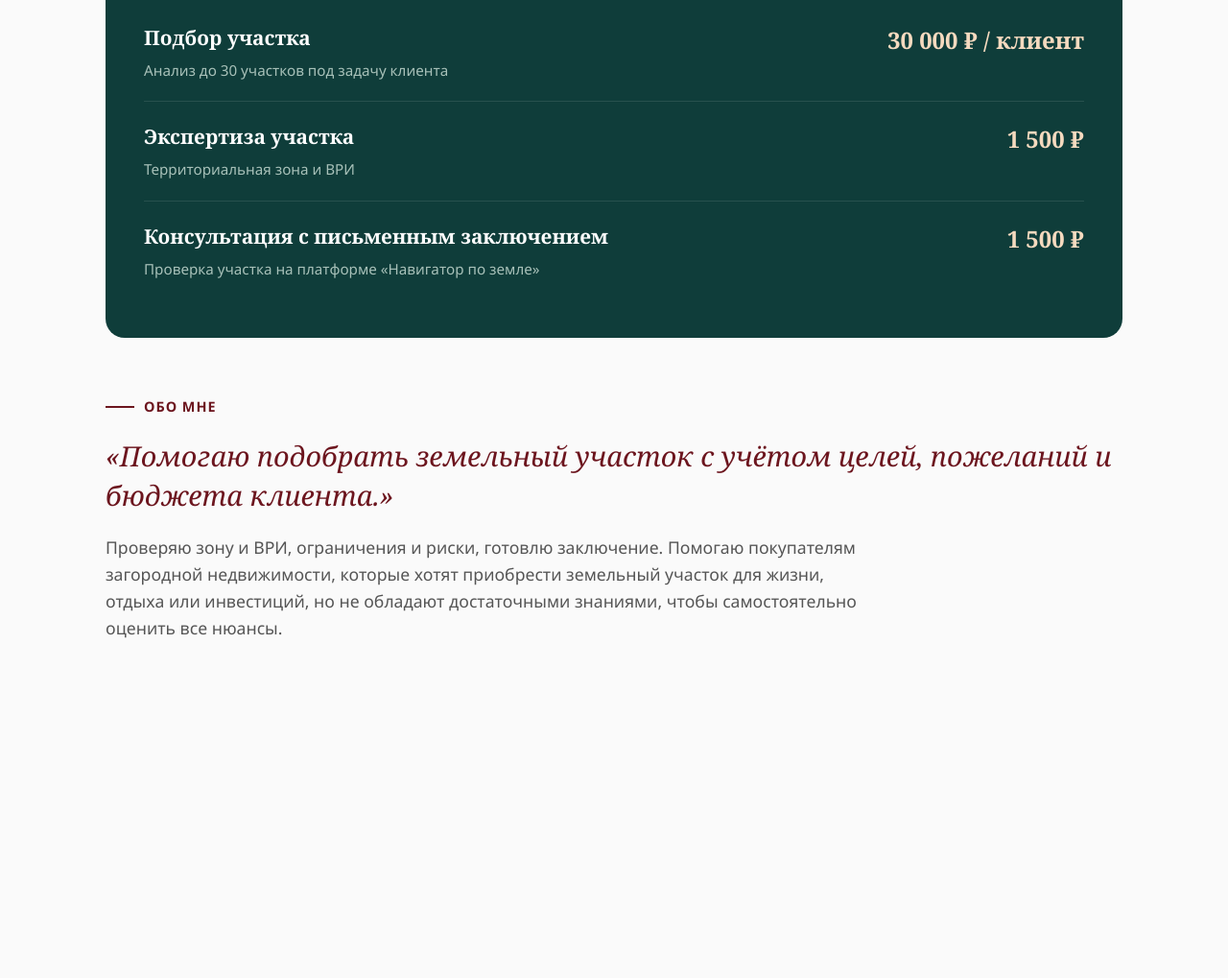
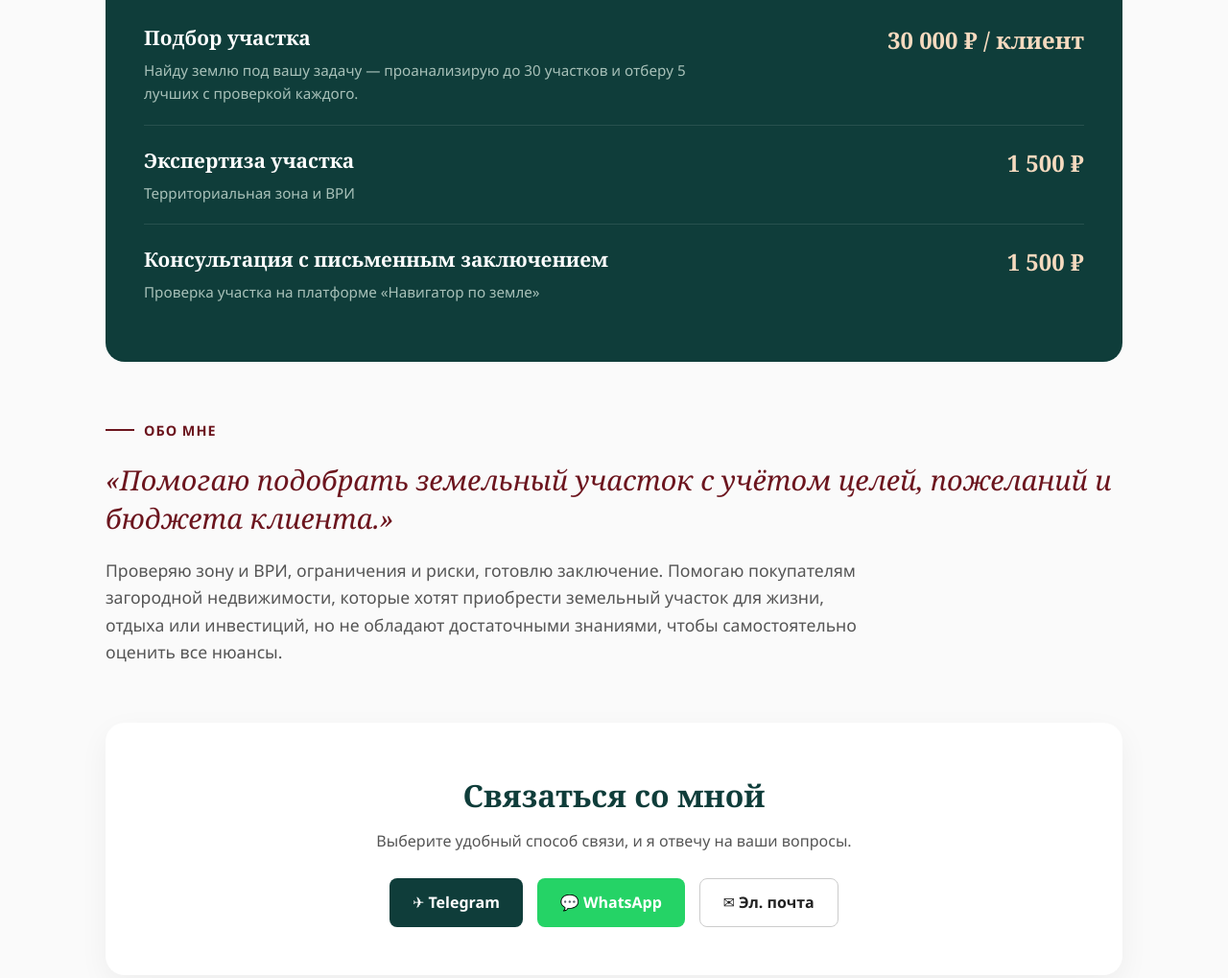
Before and after one commit to ganzhurl/vizitka, a plain HTML site: page index.html in a window 1280 px wide. Shown: the part 1554-2573 px from the top of the page at 96% size. Before the commit the page ends 2323 px from the top, so only its background shows below. Drawn offline with Linux system fonts and the light colour scheme.

Commit message:
Update index.html

```diff
--- a/index.html
+++ b/index.html
@@ -13,6 +13,7 @@
             --bg-light: #FAFAFA;
             --text-dark: #222222;
             --text-light: #555555;
+            --whatsapp-green: #25D366;
         }
 
         * {
@@ -86,7 +87,6 @@
             line-height: 1.1;
         }
 
-        /* Стиль для курсива */
         .hero-subtitle {
             font-family: 'Georgia', serif;
             font-style: italic;
@@ -142,11 +142,19 @@
             background-color: #f0f0f0;
         }
 
+        .btn-whatsapp {
+            background-color: var(--whatsapp-green);
+            color: white;
+        }
+        .btn-whatsapp:hover {
+            background-color: #1da851;
+        }
+
         /* =========================================
            2. ВТОРОЙ БЛОК (Достижения)
            ========================================= */
         .badges-section {
-            margin-bottom: 50px; /* Отступ снизу до следующего блока */
+            margin-bottom: 50px;
         }
 
         .badges {
@@ -192,7 +200,7 @@
         }
 
         /* =========================================
-           3. БЛОК УСЛУГ (Бордовый фон) - ИСПРАВЛЕН
+           3. БЛОК УСЛУГ (Бордовый фон)
            ========================================= */
         .services-wrapper {
             background-color: var(--bordo);
@@ -213,11 +221,10 @@
             border-radius: 12px;
             box-shadow: 0 4px 15px rgba(0,0,0,0.1);
             display: flex;
-            flex-direction: column; /* Выстраивает элементы друг под другом */
-            align-items: flex-start; /* Прижимает всё к левому краю */
+            flex-direction: column;
+            align-items: flex-start;
         }
 
-        /* Иконки теперь стоят отдельно над текстом */
         .service-icon {
             font-size: 2rem;
             margin-bottom: 15px;
@@ -307,6 +314,7 @@
         .pricing-info p {
             font-size: 0.95rem;
             color: #a8c1b9;
+            max-width: 600px;
         }
 
         .pricing-price {
@@ -359,6 +367,23 @@
         }
 
         /* =========================================
+           7. БЛОК СВЯЗИ (Внизу страницы)
+           ========================================= */
+        .contact-section {
+            background: white;
+            padding: 50px 20px;
+            border-radius: 20px;
+            box-shadow: 0 10px 30px rgba(0,0,0,0.05);
+            text-align: center;
+            margin-bottom: 40px;
+        }
+
+        .contact-section .buttons {
+            justify-content: center;
+            margin-top: 25px;
+        }
+
+        /* =========================================
            АДАПТИВНОСТЬ ДЛЯ ТЕЛЕФОНОВ
            ========================================= */
         @media (max-width: 768px) {
@@ -401,7 +426,6 @@
         <!-- 1. Первый блок: Фото слева, текст справа -->
         <section class="hero">
             <div class="hero-image">
-                <!-- Если фото не появится, проверь его название (должно быть ava.jpg) -->
                 <img src="ava.jpg" alt="Любовь" onerror="this.src='https://placehold.co/400x400/0F3D3A/F5DABF?text=Ваше+фото'">
             </div>
             <div class="hero-content">
@@ -413,7 +437,11 @@
                 <div class="buttons">
                     <a href="https://t.me/ganzhl" target="_blank" class="btn btn-primary">Проверить участок</a>
                     <a href="https://t.me/ganzhl" target="_blank" class="btn btn-secondary">Подобрать участок</a>
-                    <a href="mailto:l.ganzhur@yandex.ru" class="btn btn-secondary">✉ Отправить заявку</a>
+
+                    <!-- Кнопки связи -->
+                    <a href="https://t.me/ganzhl" target="_blank" class="btn btn-secondary">✈ Telegram</a>
+                    <!-- Ссылка на WhatsApp по твоему нику -->
+                    <a href="https://wa.me/ganzhl" target="_blank" class="btn btn-whatsapp">💬 WhatsApp</a>
                 </div>
             </div>
         </section>
@@ -439,7 +467,6 @@
         </section>
 
         <!-- 3. ЗАГОЛОВОК И БЛОК ИЗ 4 КАРТОЧЕК (Бордовый фон) -->
-        <!-- Заголовок "Что я проверяю" перенесен сюда -->
         <h2 class="section-title">Что я проверяю</h2>
 
         <section class="services-wrapper">
@@ -481,7 +508,8 @@
             <div class="pricing-item">
                 <div class="pricing-info">
                     <h3>Подбор участка</h3>
-                    <p>Анализ до 30 участков под задачу клиента</p>
+                    <!-- ОБНОВЛЕННЫЙ ТЕКСТ -->
+                    <p>Найду землю под вашу задачу — проанализирую до 30 участков и отберу 5 лучших с проверкой каждого.</p>
                 </div>
                 <div class="pricing-price">30 000 ₽ / клиент</div>
             </div>
@@ -508,6 +536,17 @@
             <p class="about-text">Проверяю зону и ВРИ, ограничения и риски, готовлю заключение. Помогаю покупателям загородной недвижимости, которые хотят приобрести земельный участок для жизни, отдыха или инвестиций, но не обладают достаточными знаниями, чтобы самостоятельно оценить все нюансы.</p>
         </section>
 
+        <!-- 7. БЛОК: Связаться со мной (В самом низу) -->
+        <section class="contact-section">
+            <h2 class="section-title" style="margin-bottom: 10px;">Связаться со мной</h2>
+            <p style="color: var(--text-light);">Выберите удобный способ связи, и я отвечу на ваши вопросы.</p>
+            <div class="buttons">
+                <a href="https://t.me/ganzhl" target="_blank" class="btn btn-primary">✈ Telegram</a>
+                <a href="https://wa.me/ganzhl" target="_blank" class="btn btn-whatsapp">💬 WhatsApp</a>
+                <a href="mailto:l.ganzhur@yandex.ru" class="btn btn-secondary">✉ Эл. почта</a>
+            </div>
+        </section>
+
     </div>
 
 </body>
```
